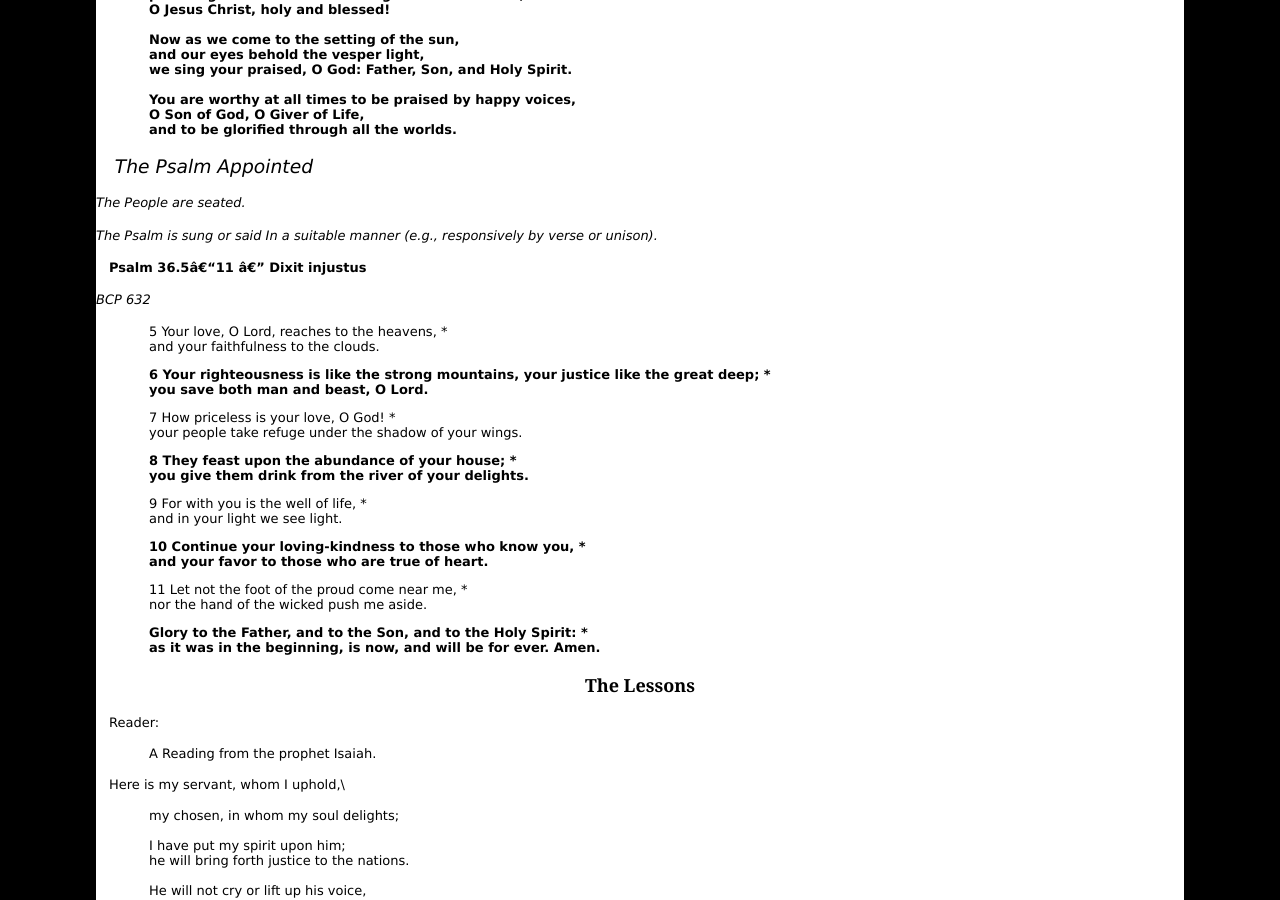
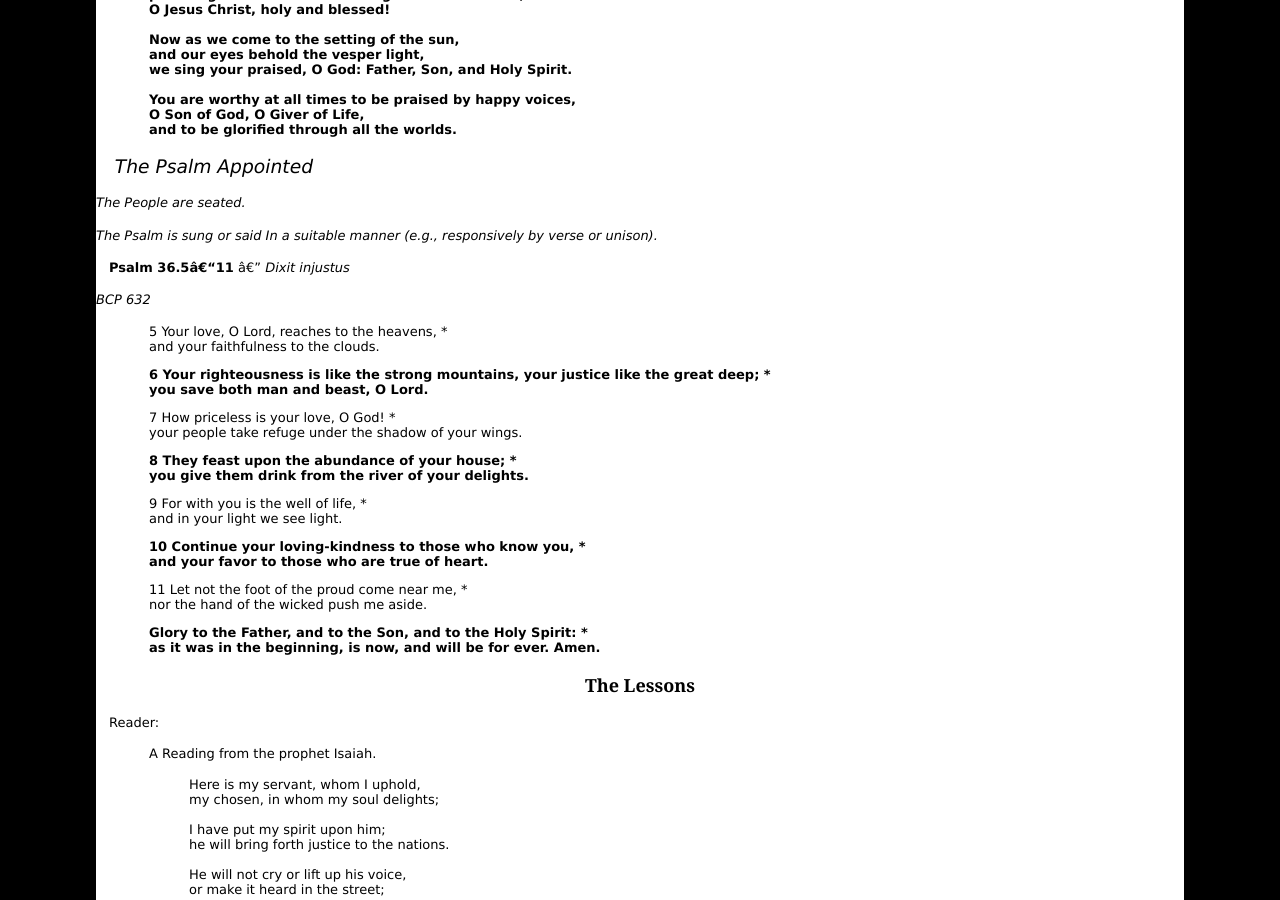
Before and after one commit to toddfoster/toddfoster.github.com, a Jekyll site: the page built from stt2020-epmon.md, in a window 1280 px wide and 900 px high, scrolled down 1284 px. Built offline with Jekyll 4.4.1, drawn with Linux system fonts in a browser that asks for light colours.

Commit message:
try double blockquote for first reading

```diff
--- a/stt2020-epmon.md
+++ b/stt2020-epmon.md
@@ -71,7 +71,7 @@ Officiant:
 ### The Psalm Appointed
 #### The People are seated.
 #### The Psalm is sung or said In a suitable manner (e.g., responsively by verse or unison).
-**Psalm 36.5–11 --- Dixit injustus**
+**Psalm 36.5–11** --- _Dixit injustus_
 #### BCP 632
 
 > 5 Your love, O Lord, reaches to the heavens, *\\
@@ -103,57 +103,53 @@ Officiant:
 
 Reader:
 > A Reading from the prophet Isaiah.
-
-
-
-
-
-Here is my servant, whom I uphold,\\
-> my chosen, in whom my soul delights;\\
-> \\
-> I have put my spirit upon him;\\
-> he will bring forth justice to the nations.\\
-> \\
-> He will not cry or lift up his voice,\\
-> or make it heard in the street;\\
-> \\
-> a bruised reed he will not break,\\
-> and a dimly burning wick he will not quench;\\
-> he will faithfully bring forth justice.\\
-> \\
-> He will not grow faint or be crushed\\
-> until he has established justice in the earth;\\
-> and the coastlands wait for his teaching.\\
-> \\
-> \\
-> \\
-> Thus says God, the Lord,\\
-> who created the heavens and stretched them out,\\
-> who spread out the earth and what comes from it,\\
-> \\
-> who gives breath to the people upon it\\
-> and spirit to those who walk in it:\\
-> \\
-> I am the Lord, I have called you in righteousness,\\
-> I have taken you by the hand and kept you;\\
-> \\
-> I have given you as a covenant to the people,\\
-> a light to the nations,\\
-> to open the eyes that are blind,\\
-> \\
-> to bring out the prisoners from the dungeon,\\
-> from the prison those who sit in darkness.\\
-> \\
-> I am the Lord, that is my name;\\
-> my glory I give to no other,\\
-> nor my praise to idols.\\
-> \\
-> See, the former things have come to pass,\\
-> and new things I now declare;\\
-> \\
-> before they spring forth,\\
-> I tell you of them.\\
-> _(Isaiah 42:1-9 NRSV)_
+>
+>> Here is my servant, whom I uphold,\\
+>> my chosen, in whom my soul delights;\\
+>> \\
+>> I have put my spirit upon him;\\
+>> he will bring forth justice to the nations.\\
+>> \\
+>> He will not cry or lift up his voice,\\
+>> or make it heard in the street;\\
+>> \\
+>> a bruised reed he will not break,\\
+>> and a dimly burning wick he will not quench;\\
+>> he will faithfully bring forth justice.\\
+>> \\
+>> He will not grow faint or be crushed\\
+>> until he has established justice in the earth;\\
+>> and the coastlands wait for his teaching.\\
+>> \\
+>> \\
+>> \\
+>> Thus says God, the Lord,\\
+>> who created the heavens and stretched them out,\\
+>> who spread out the earth and what comes from it,\\
+>> \\
+>> who gives breath to the people upon it\\
+>> and spirit to those who walk in it:\\
+>> \\
+>> I am the Lord, I have called you in righteousness,\\
+>> I have taken you by the hand and kept you;\\
+>> \\
+>> I have given you as a covenant to the people,\\
+>> a light to the nations,\\
+>> to open the eyes that are blind,\\
+>> \\
+>> to bring out the prisoners from the dungeon,\\
+>> from the prison those who sit in darkness.\\
+>> \\
+>> I am the Lord, that is my name;\\
+>> my glory I give to no other,\\
+>> nor my praise to idols.\\
+>> \\
+>> See, the former things have come to pass,\\
+>> and new things I now declare;\\
+>> \\
+>> before they spring forth,\\
+>> I tell you of them.\\
+>> _(Isaiah 42:1-9 NRSV)_
 
 Reader:
 > The Word of the Lord.
```
